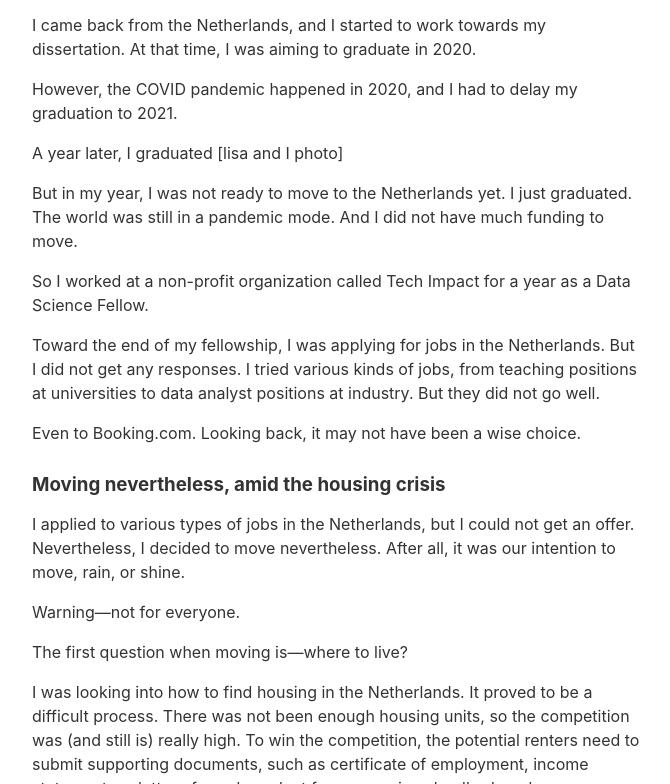
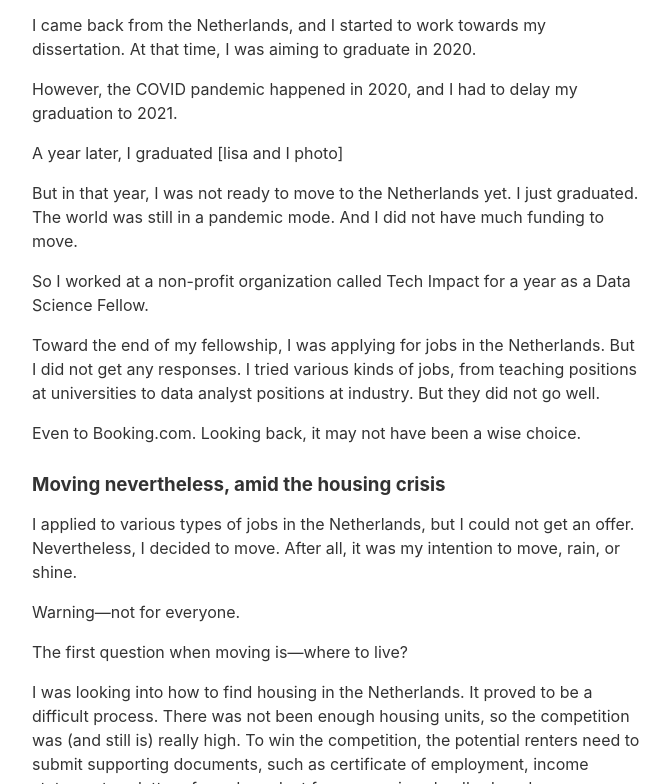
Before and after one commit to nsunami/nami-writes, an Eleventy site: page content/blog/2025-10-15/2025-10-15.md in a window 1280 px wide. Shown: the part 3952-4736 px from the top of the page, without its empty margins (304-974 px from the left). Built offline with nearby package versions, Linux system fonts and the light colour scheme; Eleventy itself is replaced by a stand-in of ours; files that its build step writes are made by us from their sources.

Commit message:
fix: incorporate Jazelle suggestions

```diff
--- a/content/blog/2025-10-15/2025-10-15.md
+++ b/content/blog/2025-10-15/2025-10-15.md
@@ -66,7 +66,7 @@ Before coming to Delaware, I already had some interests in Open Science, such as
 
 But it was at the UD where I grew my interest in doing open science I did. I want to thank Lisa for supporting me.
 
-I planned preregistration studies. It was a lot of work because neither of us had what it should be. But it was fun to figure out.
+I planned preregistration studies. It was a lot of work because neither of us knew what it should be. But it was fun to figure out.
 
 Eventually, we were able to do several pre-registration studies together.
 
@@ -110,7 +110,7 @@ However, the COVID pandemic happened in 2020, and I had to delay my graduation t
 
 A year later, I graduated \[lisa and I photo\]
 
-But in my year, I was not ready to move to the Netherlands yet. I just graduated. The world was still in a pandemic mode. And I did not have much funding to move.
+But in that year, I was not ready to move to the Netherlands yet. I just graduated. The world was still in a pandemic mode. And I did not have much funding to move.
 
 So I worked at a non-profit organization called Tech Impact for a year as a Data Science Fellow.
 
@@ -120,7 +120,7 @@ Even to Booking.com. Looking back, it may not have been a wise choice.
 
 ### Moving nevertheless, amid the housing crisis
 
-I applied to various types of jobs in the Netherlands, but I could not get an offer. Nevertheless, I decided to move nevertheless. After all, it was our intention to move, rain, or shine.
+I applied to various types of jobs in the Netherlands, but I could not get an offer. Nevertheless, I decided to move. After all, it was my intention to move, rain, or shine.
 
 Warning—not for everyone.
 
```
